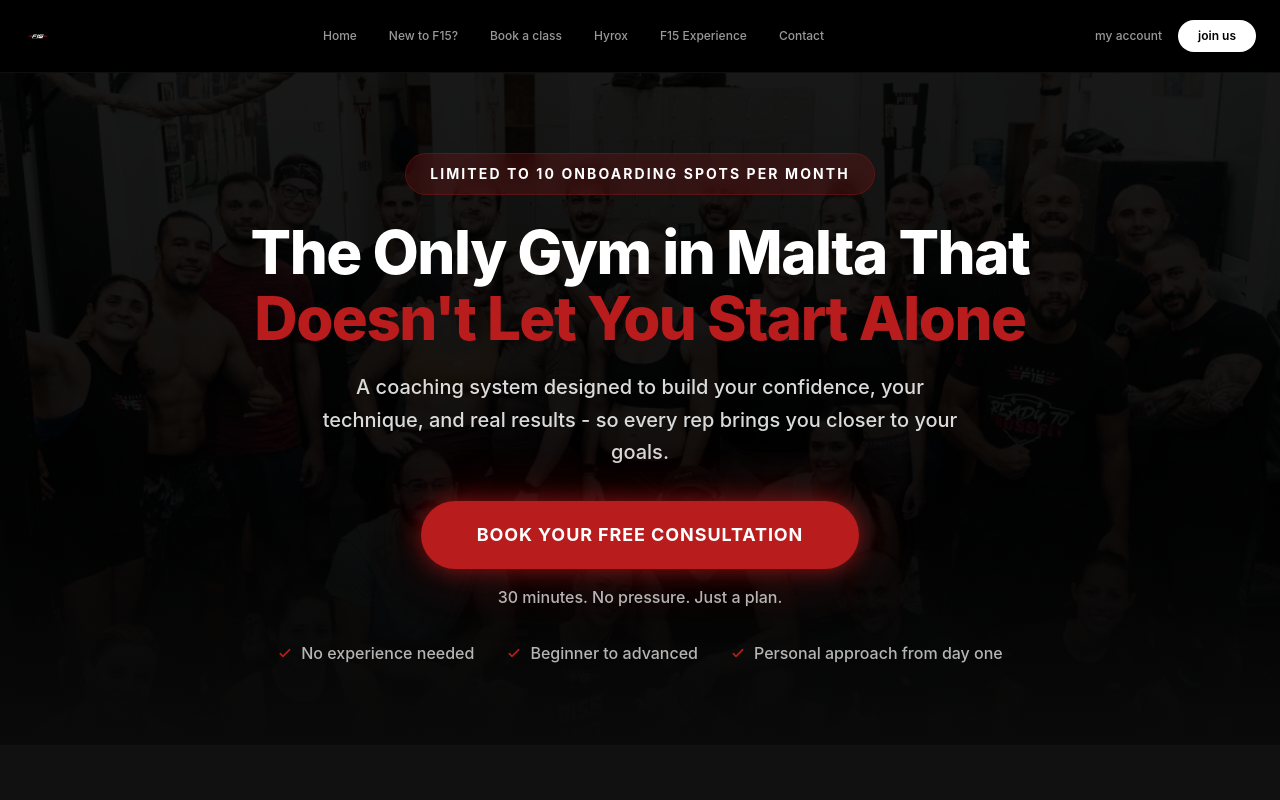
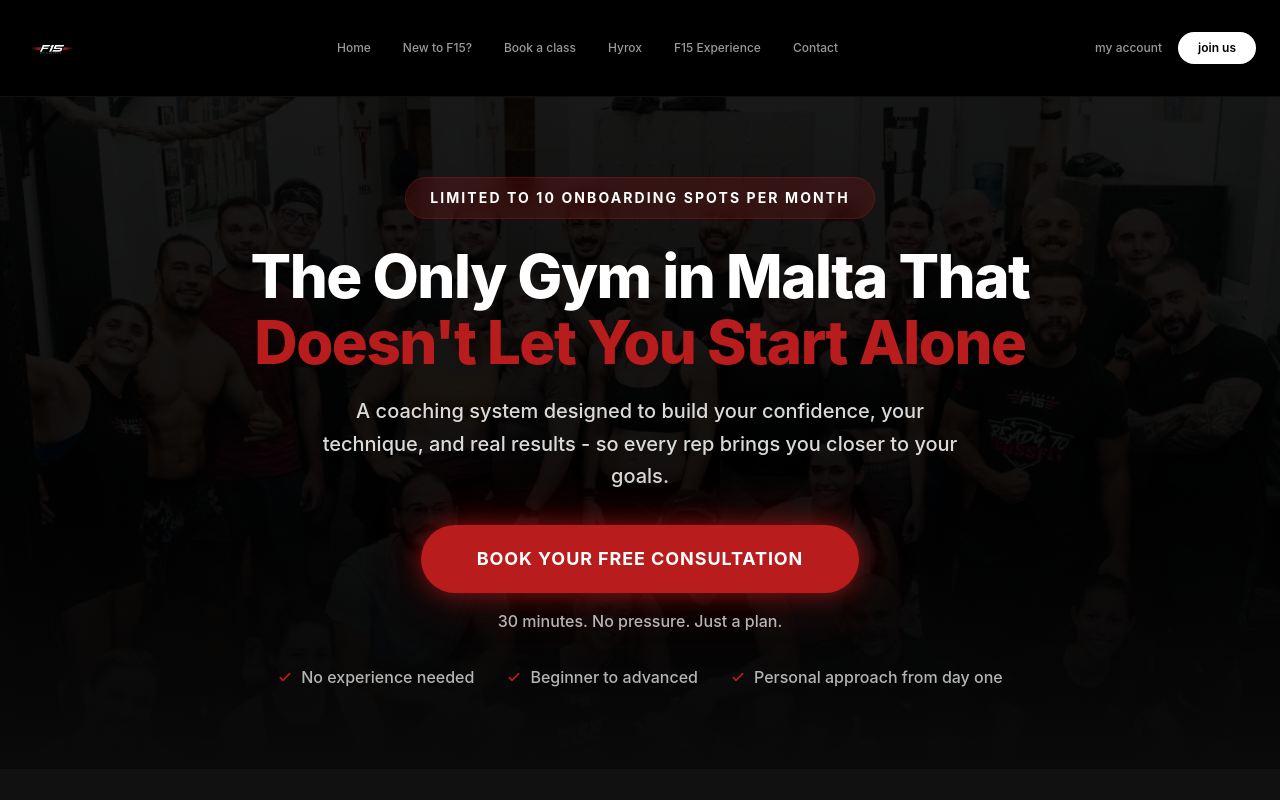
Before and after one commit to rahulj1601/crossfit-f15-landing, a Next.js app: page /how-to-start in a window 1280 px wide. Shown: the top 800 px of the page. Built offline with nearby package versions, Linux system fonts and the light colour scheme.

Commit message:
Bigger logo - square format needs h-12/h-14 instead of h-6/h-7

```diff
--- a/app/how-to-start/page.tsx
+++ b/app/how-to-start/page.tsx
@@ -13,9 +13,9 @@
             <Image
               src="/images/f15-logo.png"
               alt="F15 Training Centr Logo"
-              width={180}
-              height={50}
-              className="h-6 sm:h-7 w-auto"
+              width={200}
+              height={200}
+              className="h-12 sm:h-14 w-auto"
             />
           </a>
 
--- a/app/hyrox/page.tsx
+++ b/app/hyrox/page.tsx
@@ -13,9 +13,9 @@
             <Image
               src="/images/f15-logo.png"
               alt="F15 Training Centr Logo"
-              width={180}
-              height={50}
-              className="h-6 sm:h-7 w-auto"
+              width={200}
+              height={200}
+              className="h-12 sm:h-14 w-auto"
             />
           </a>
 
--- a/app/page.tsx
+++ b/app/page.tsx
@@ -11,9 +11,9 @@
           <Image
             src="/images/f15-logo.png"
             alt="F15 Training Centr Logo"
-            width={180}
-            height={50}
-            className="h-6 sm:h-7 w-auto"
+            width={200}
+            height={200}
+            className="h-12 sm:h-14 w-auto"
           />
         </div>
       </header>
--- a/app/site-header.tsx
+++ b/app/site-header.tsx
@@ -8,9 +8,9 @@
           <Image
             src="/images/f15-logo.png"
             alt="F15 Training Centr Logo"
-            width={180}
-            height={50}
-            className="h-6 sm:h-7 w-auto"
+            width={200}
+            height={200}
+            className="h-12 sm:h-14 w-auto"
           />
         </a>
 
```
